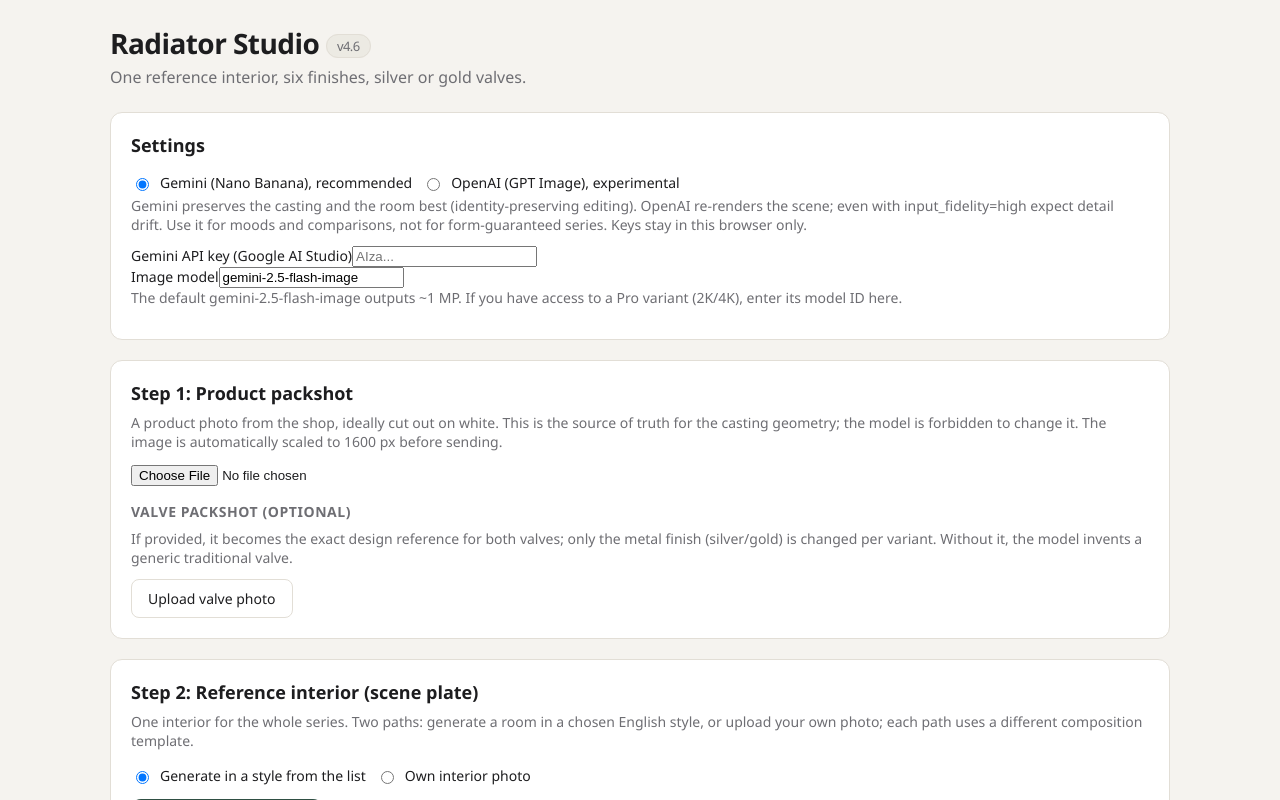
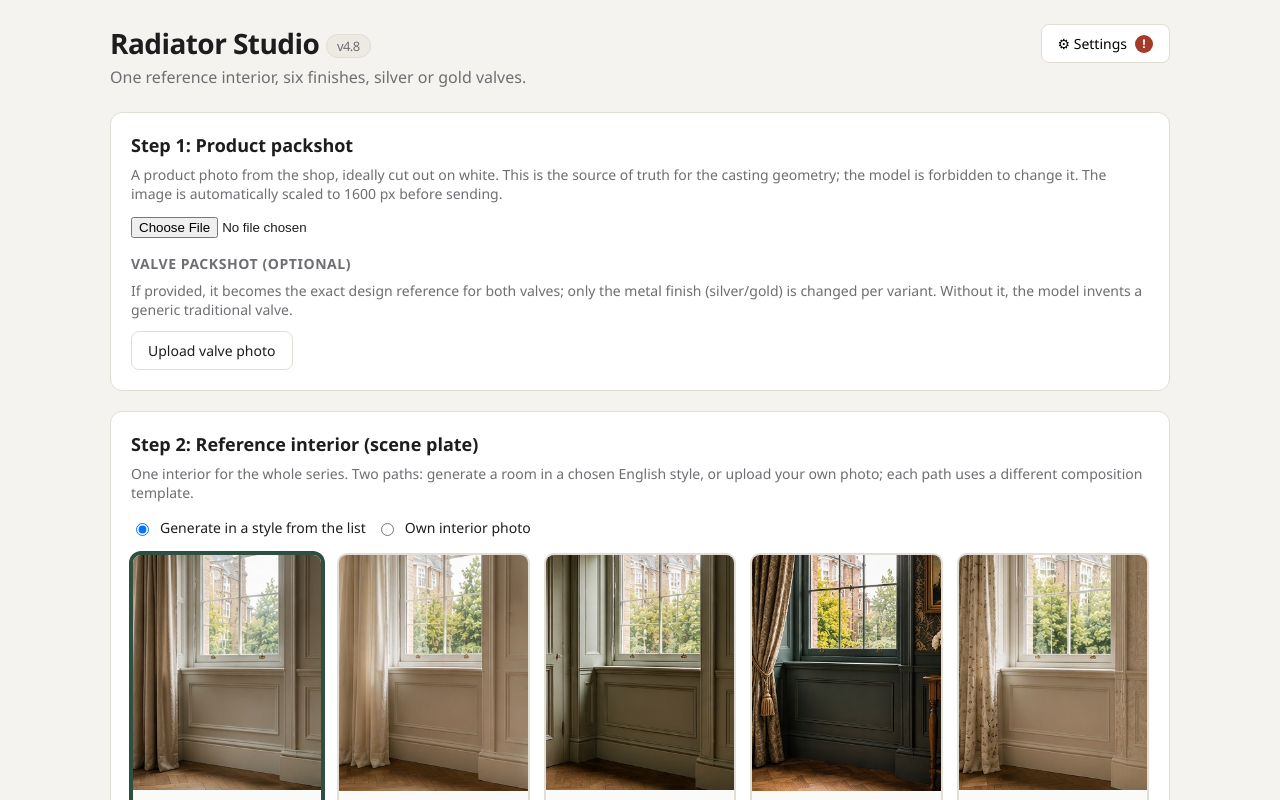
Before and after one commit to adiutant-tech/radiator-studio, a React (Vite) app: page / in a window 1280 px wide. Shown: the top 800 px of the page. Built offline with nearby package versions, Linux system fonts and the light colour scheme.

Commit message:
v4.8: ustawienia w oknie modalnym

```diff
--- a/src/App.jsx
+++ b/src/App.jsx
@@ -134,7 +134,7 @@ async function toJpeg(dataUrl, quality = 0.95) {
 const cellId = (finishKey, valveKey) => `${finishKey}__${valveKey}`
 
 // Podbijaj przy każdej zmianie, widoczne w nagłówku appki:
-const APP_VERSION = 'v4.6'
+const APP_VERSION = 'v4.8'
 
 // Miniatura stylu: public/styles/{key}.jpg (brak pliku = kafelek bez zdjęcia)
 const styleThumb = (key) => `${import.meta.env.BASE_URL}styles/${key}.jpg`
@@ -145,7 +145,7 @@ const styleThumb = (key) => `${import.meta.env.BASE_URL}styles/${key}.jpg`
 // żeby po zmianie domyślnych w repo wszyscy wystartowali od aktualnych.
 // v7: packshot jest źródłem prawdy także o PROPORCJACH (usunięte "low,
 // knee height" z czasów Short Ascota; wysokość produktu z referencji).
-const PROMPTS_LS_KEY = 'radiator-studio-prompts-v13'
+const PROMPTS_LS_KEY = 'radiator-studio-prompts-v14'
 const SECTIONS_LS_KEY = 'radiator-studio-sections'
 const STYLE_LS_KEY = 'radiator-studio-style'
 const FRAME_LS_KEY = 'radiator-studio-frame'
@@ -243,7 +243,16 @@ export default function App() {
   const [cells, setCells] = useState({})
   const [running, setRunning] = useState(false)
   const [lightbox, setLightbox] = useState(null)
+  const [settingsOpen, setSettingsOpen] = useState(false)
   const cancelRef = useRef(false)
+
+  // Esc zamyka okno ustawień
+  useEffect(() => {
+    if (!settingsOpen) return
+    const onKey = (e) => e.key === 'Escape' && setSettingsOpen(false)
+    window.addEventListener('keydown', onKey)
+    return () => window.removeEventListener('keydown', onKey)
+  }, [settingsOpen])
 
   // Esc zamyka podgląd
   useEffect(() => {
@@ -487,17 +496,35 @@ export default function App() {
 
   return (
     <div className="app">
-      <header>
+      <header className="topbar">
+        <div>
           <h1>
             Radiator Studio <span className="version">{APP_VERSION}</span>
           </h1>
           <p className="sub">
             One reference interior, six finishes, silver or gold valves.
           </p>
+        </div>
+        <button className="settings-btn" onClick={() => setSettingsOpen(true)}>
+          ⚙ Settings
+          {((engine === 'gemini' && !apiKey) ||
+            (engine === 'openai' && !openaiKey)) && (
+            <span className="settings-warn" title="API key missing">
+              !
+            </span>
+          )}
+        </button>
       </header>
 
-      <section className="card">
+      {settingsOpen && (
+        <div className="modal" onClick={() => setSettingsOpen(false)}>
+          <div className="modal-box" onClick={(e) => e.stopPropagation()}>
+            <div className="modal-head">
               <h2>Settings</h2>
+              <button className="modal-close" onClick={() => setSettingsOpen(false)}>
+                ✕
+              </button>
+            </div>
 
         <div className="row">
           <label className="check">
@@ -583,7 +610,9 @@ export default function App() {
             </p>
           </>
         )}
-      </section>
+          </div>
+        </div>
+      )}
 
       <section className="card">
         <h2>Step 1: Product packshot</h2>
@@ -696,7 +725,7 @@ export default function App() {
                   checked={frameMode === 'product'}
                   onChange={() => saveFrameMode('product')}
                 />
-                Frame: product close-up (~70% under the sill)
+                Frame: product close-up (under-sill fills the frame)
               </label>
               <label className="check">
                 <input
--- a/src/styles.css
+++ b/src/styles.css
@@ -120,6 +120,69 @@ button.primary { background: var(--accent); color: var(--accent-ink); border-col
 
 .clickable { cursor: zoom-in; }
 
+.topbar {
+  display: flex;
+  align-items: flex-start;
+  justify-content: space-between;
+  gap: 16px;
+}
+.settings-btn {
+  display: inline-flex;
+  align-items: center;
+  gap: 8px;
+  white-space: nowrap;
+}
+.settings-warn {
+  display: inline-flex;
+  align-items: center;
+  justify-content: center;
+  width: 18px;
+  height: 18px;
+  border-radius: 50%;
+  background: var(--error);
+  color: #fff;
+  font-size: 12px;
+  font-weight: 700;
+}
+
+.modal {
+  position: fixed;
+  inset: 0;
+  z-index: 90;
+  background: rgba(20, 20, 18, 0.55);
+  display: flex;
+  align-items: flex-start;
+  justify-content: center;
+  padding: 6vh 16px;
+}
+.modal-box {
+  background: var(--card);
+  border: 1px solid var(--border);
+  border-radius: 14px;
+  padding: 20px 24px 24px;
+  width: 100%;
+  max-width: 620px;
+  max-height: 86vh;
+  overflow-y: auto;
+  box-shadow: 0 16px 56px rgba(0, 0, 0, 0.35);
+}
+.modal-head {
+  display: flex;
+  align-items: center;
+  justify-content: space-between;
+  margin-bottom: 8px;
+}
+.modal-head h2 { margin: 0; font-size: 18px; }
+.modal-close {
+  border: none;
+  background: transparent;
+  font-size: 16px;
+  padding: 4px 8px;
+  color: var(--muted);
+}
+.modal-close:hover { color: var(--ink); border: none; }
+.modal-box label { margin-top: 12px; }
+
 .style-grid {
   display: grid;
   grid-template-columns: repeat(5, 1fr);
```
Lines whose indentation alone changed are shown as unchanged.
